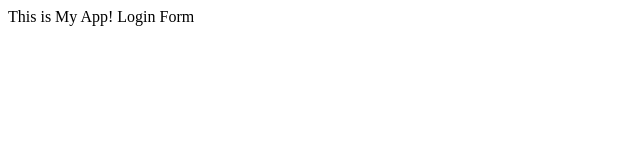
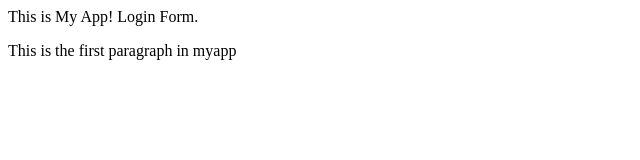
Before and after one commit to Charlesmutua/Sampleapp, a plain HTML site: page index.html in a window 1280 px wide. Shown: the whole page, without its empty margins (0-640 px from the left). Drawn offline with Linux system fonts and the light colour scheme.

Commit message:
Added Paragraph

```diff
--- a/index.html
+++ b/index.html
@@ -2,6 +2,9 @@
 <title>My App</title>
 
 <body>This is My App!</body>
-Login Form
+Login Form.
+<p>
+    This is the first paragraph in myapp
+</p>
 
 </html>
```
